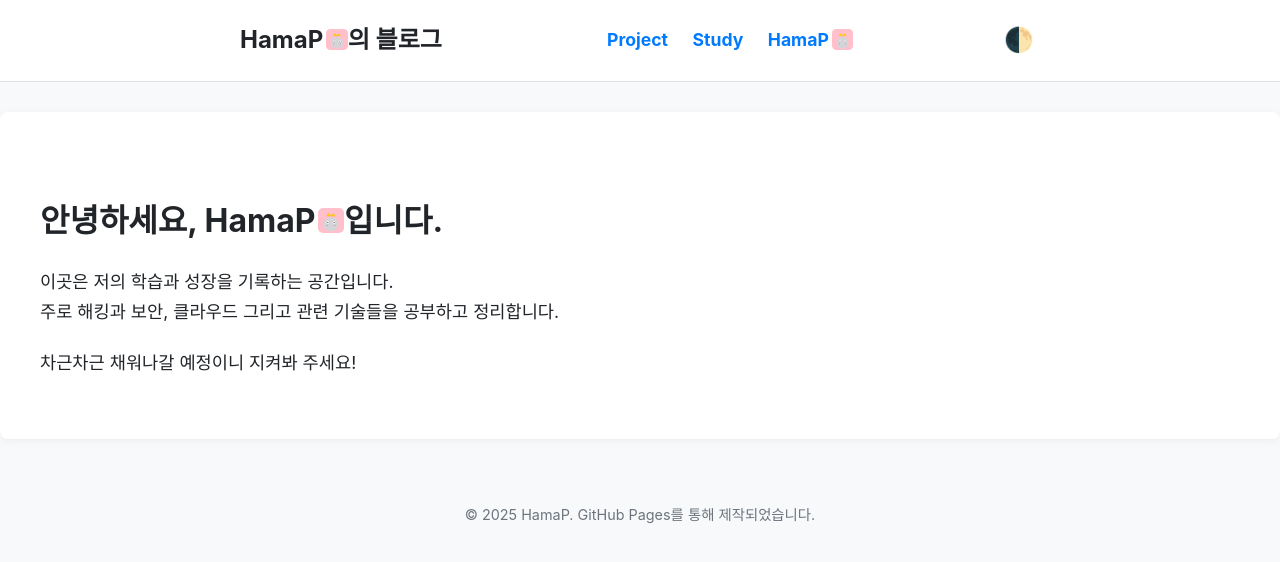
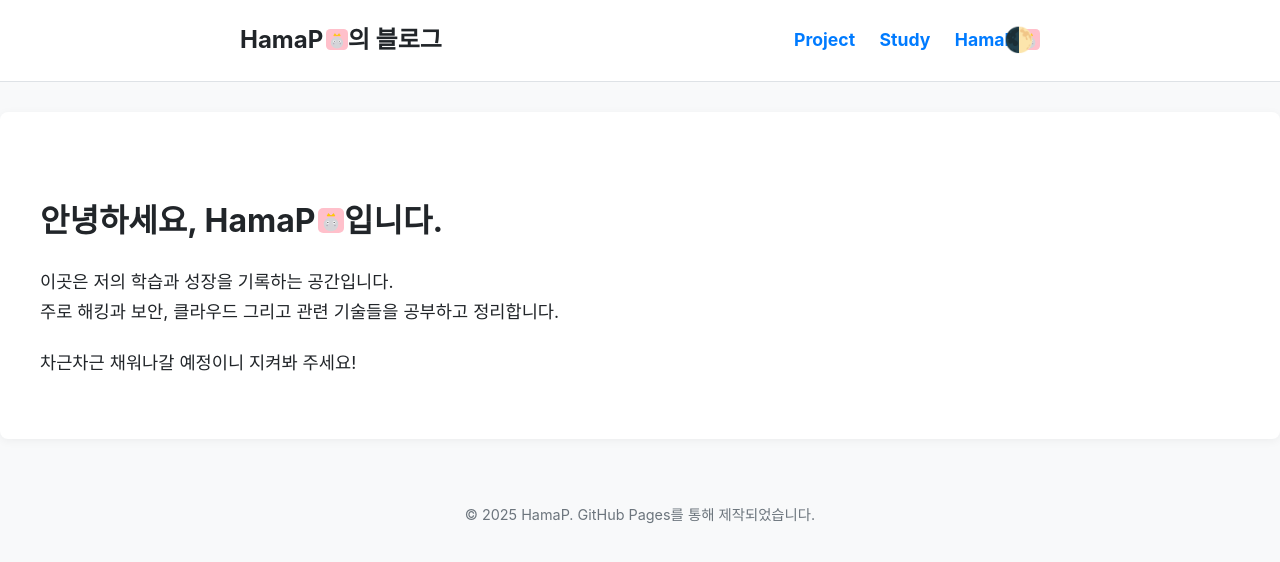
Before and after one commit to HamaP0/HamaP0.github.io, a Jekyll site: the page built from index.html, in a window 1280 px wide. Shown: the top 562 px of the page. Built offline with Jekyll 4.4.1, drawn with Linux system fonts in a browser that asks for light colours; some web fonts are replaced.

Commit message:
Update style.css

```diff
--- a/assets/css/style.css
+++ b/assets/css/style.css
@@ -137,3 +137,17 @@
     height: 0.8em; /* h1 글씨에 맞춰 상대 크기를 더 줄임 */
     vertical-align: -0.05em; /* 정렬 미세 조정 */
 }
+
+/* ------------------- */
+/* 다크 모드 버튼 위치 고정 */
+/* ------------------- */
+.site-header .container {
+  position: relative; /* 자식 요소를 absolute로 위치시킬 기준점 */
+}
+
+#dark-mode-toggle {
+  position: absolute; /* 부모 요소를 기준으로 자유롭게 위치 */
+  right: 20px; /* 오른쪽 끝에서 20px 떨어진 곳에 배치 */
+  top: 50%; /* 세로 중앙 정렬을 위한 설정 */
+  transform: translateY(-50%);
+}
```
